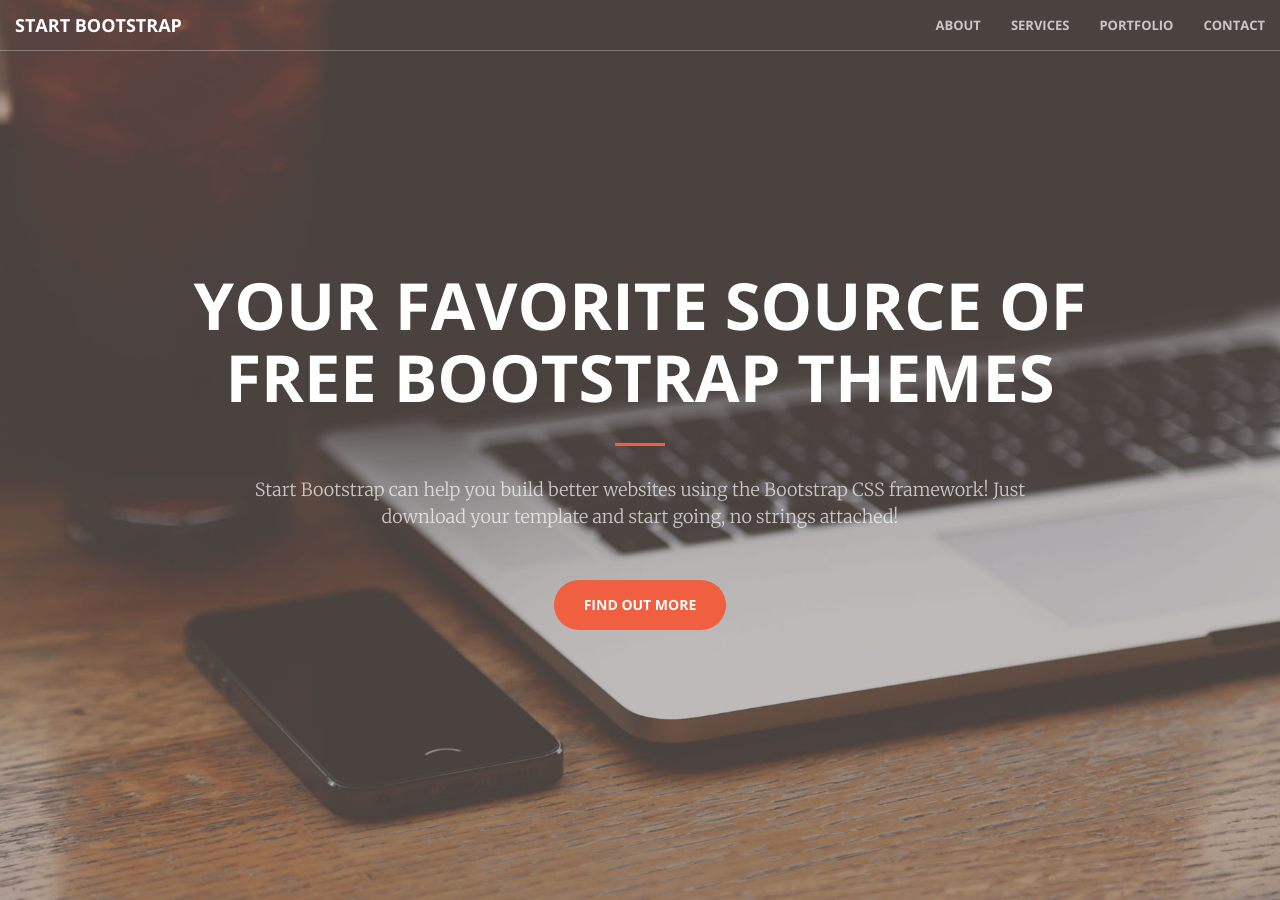
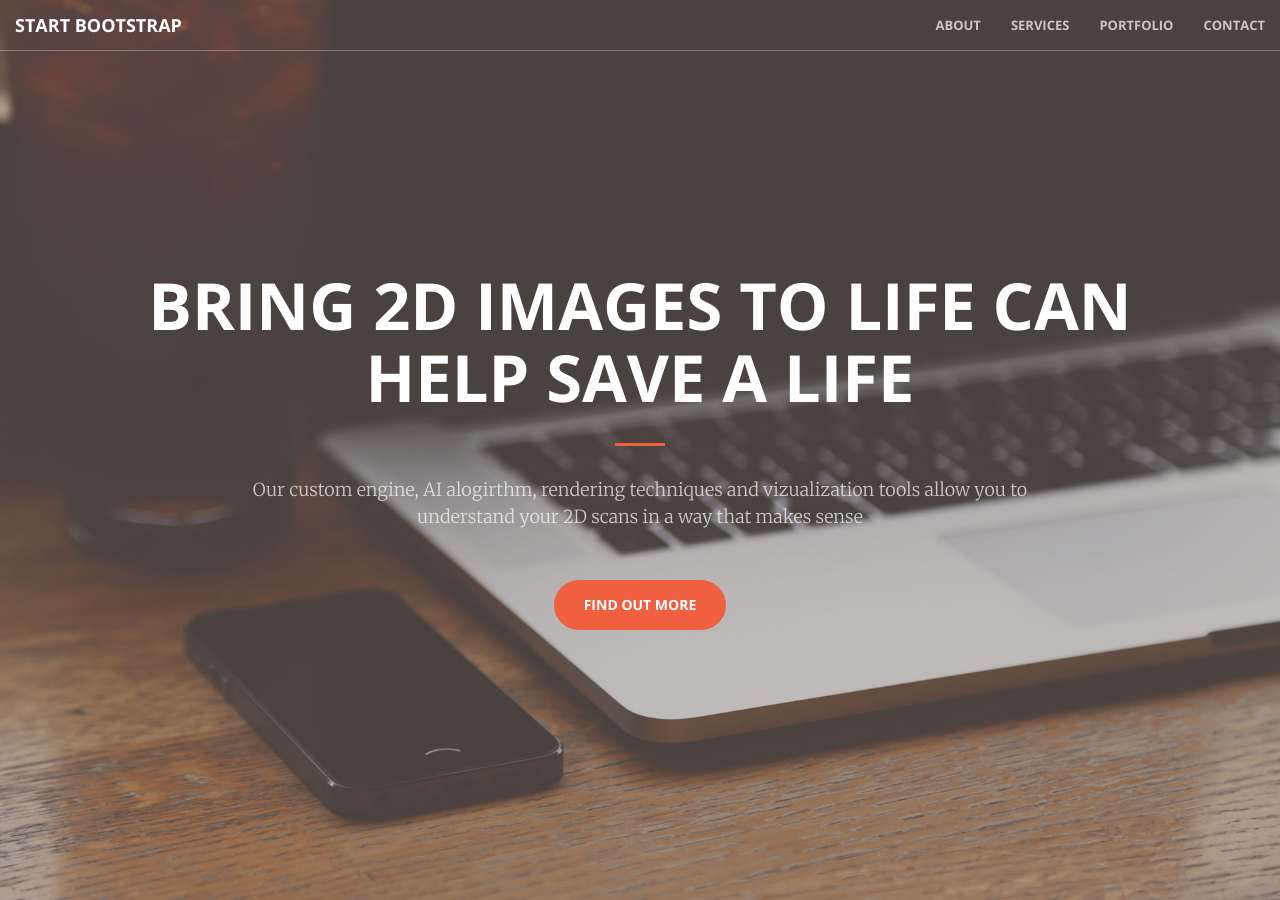
Before and after one commit to IVCenter/MIPCDVIZWebsite, a Jekyll site: the page built from index.html, in a window 1280 px wide and 900 px high. Built offline with Jekyll 4.4.1, drawn with Linux system fonts in a browser that asks for light colours.

Commit message:
Changed Main Section!

```diff
--- a/_includes/header.html
+++ b/_includes/header.html
@@ -1,9 +1,11 @@
 <header>
     <div class="header-content">
         <div class="header-content-inner">
-            <h1>Your Favorite Source of Free Bootstrap Themes</h1>
+            <h1>Bring 2D images to life can help save a life</h1>
             <hr>
-            <p>Start Bootstrap can help you build better websites using the Bootstrap CSS framework! Just download your template and start going, no strings attached!</p>
+            <p>Our custom engine, AI alogirthm, rendering techniques and vizualization tools allow you to understand your 2D scans in a way that makes
+                sense
+            </p>
             <a href="#about" class="btn btn-primary btn-xl page-scroll">Find Out More</a>
         </div>
     </div>
```
